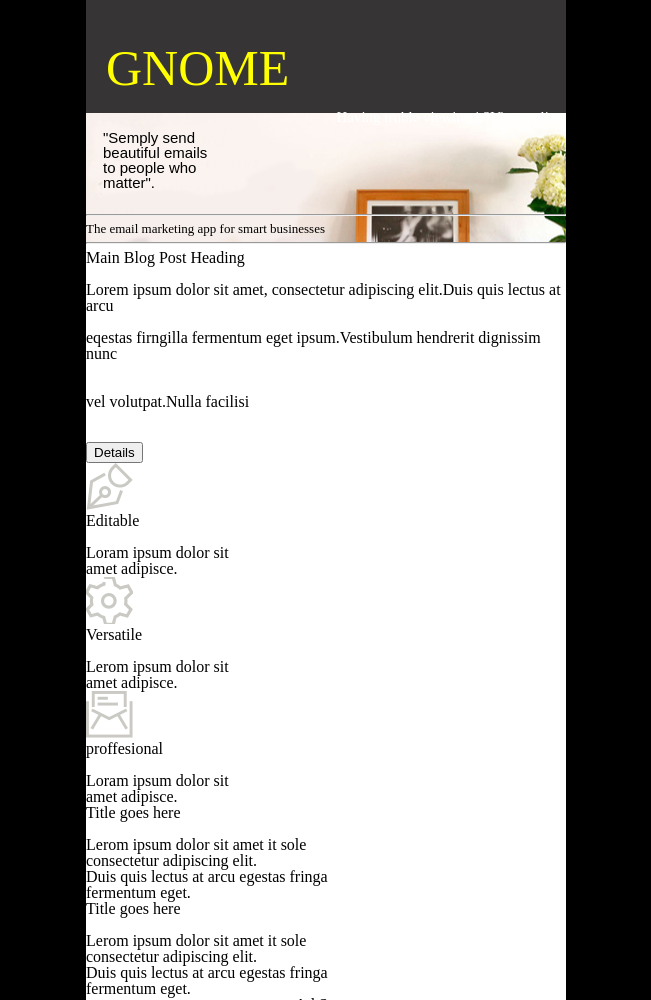
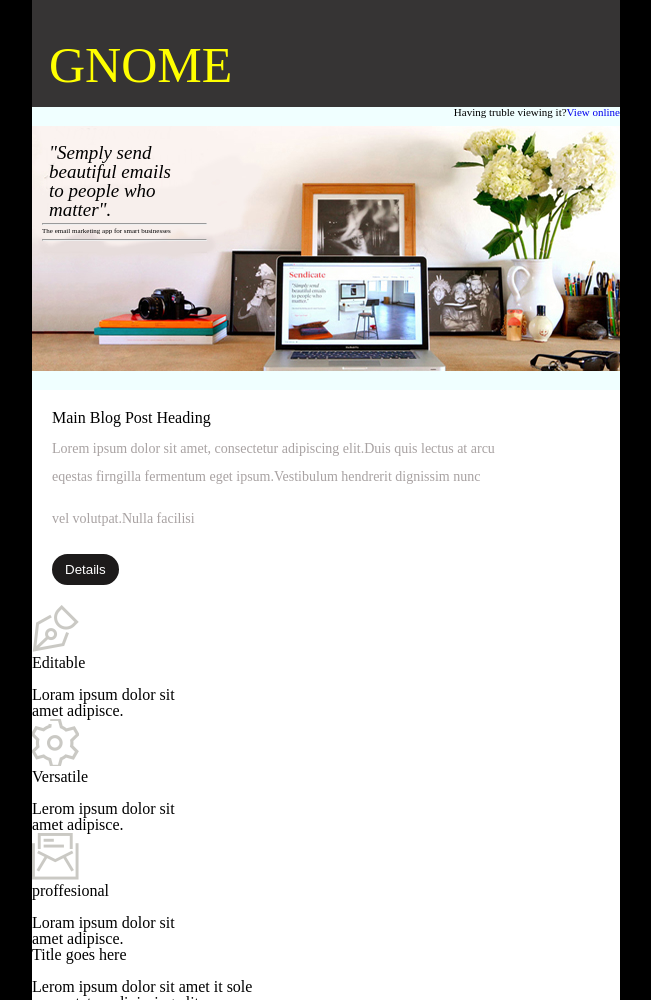
Before and after one commit to syntaxSizer/websitetWo, a plain HTML site: page index.HTML in a window 1280 px wide. Shown: the top 1000 px of the page, without its empty margins (314-965 px from the left). Drawn offline with Linux system fonts and the light colour scheme.

Commit message:
adding values to padding properties

```diff
--- a/stylingsheet.css
+++ b/stylingsheet.css
@@ -1,12 +1,13 @@
 #all {
-    border-left:200px solid;
-    border-right: 200px solid;
+    border-left:173px solid;
+    border-right:173px solid;
 }
 #HEAD {
     border-color: #363434;
     background-color: #363434;
-    border: 0 solid;
-    padding: 3px;
+    display: in
+
+
 
 }
 #HEAD #GNOME{
@@ -15,17 +16,24 @@
     padding-top:40px;
     padding-left:17px;
     padding-bottom:17px;
+    padding-right: -5px;
+    width:39%
 }
+
 
 #HEAD #text{
 
-    font-size: 15px;
-    color:white;
+    display:block;
     float: right;
+    height: 1px;
+    color:whit;
+    padding-bottom:10px;
+    font-size: 11px
 }
 #HEAD #text a{
     text-decoration: none;
-    color:white;
+    color:whit;
+
 
 }
 #pic {
@@ -34,13 +42,42 @@
     font-size: 13px;
 
 
+
 }
 #pic #semply{
-    border-style: solid;
+    border-style: solid 5px #b2a3a3;
+    border-top: 19px solid;
+    border-color: azure;
     padding-left:17px;
     padding-top: 17px;
-    padding-bottom: 17px;
-    font-size: 15px;
-    font-family:sans-serif;
+    padding-bottom: 0;
+    font-size: 19px;
+    font-style: italic;
     padding-right: 10px;
 }
+#marketing {
+    padding-left:10px;
+    padding-bottom:127px;
+    padding-right: -5px;
+    width:28%;
+    font-size: 7px;
+}
+
+#post{
+    border-top: 19px solid;
+    border-color: azure;
+    padding: 20px;
+
+}
+#post p{
+    font-size:14px;
+    color: #a8a2a2
+}
+#button{
+    border: 7px solid;
+    background-color: #1d1b1b;
+    border-color: #1d1b1b;
+    border-radius:180px;
+    color: white;
+
+}
```
